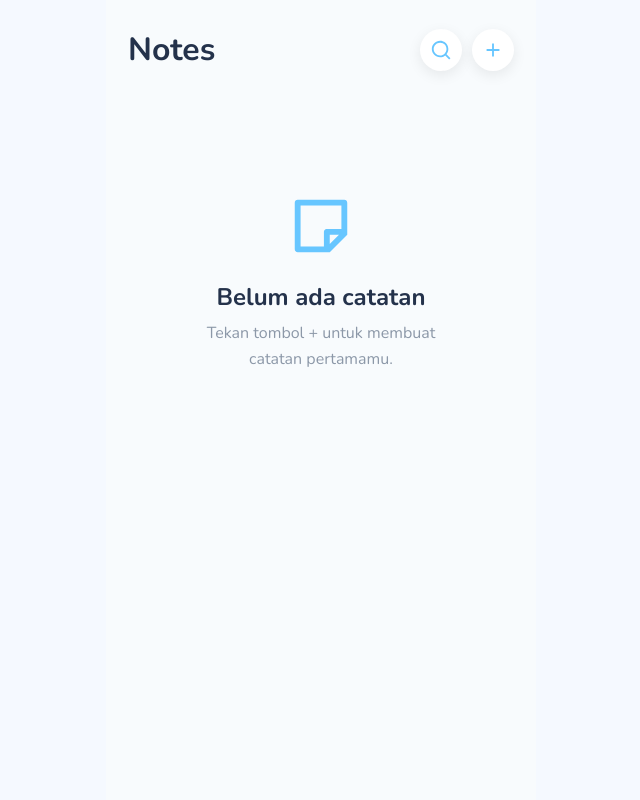
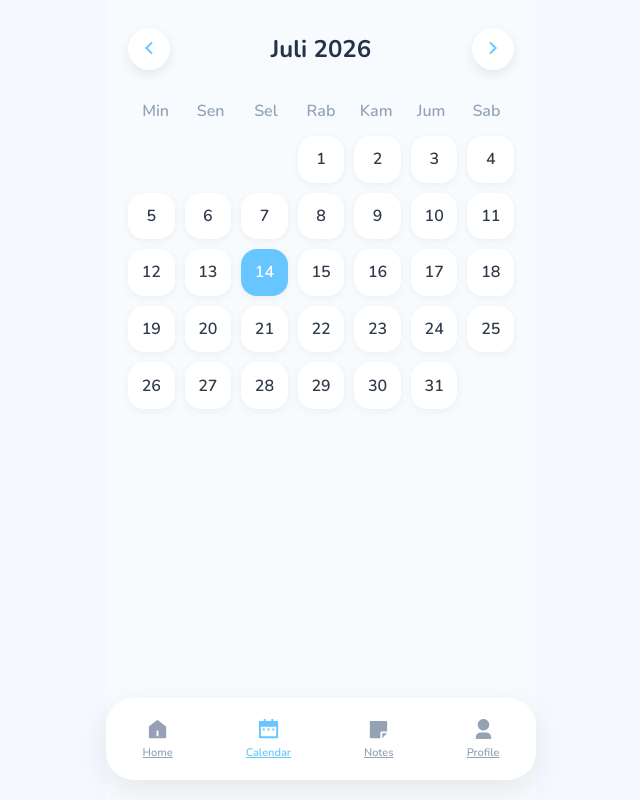
Before and after one commit to lasiah07/daily-planner, a React (Vite) app: page /calendar in a window 1280 px wide. Shown: the whole page, without its empty margins (319-959 px from the left). Built offline with nearby package versions, Linux system fonts and the light colour scheme.

Commit message:
feat: add calendar page, routing, floating action button, and notes improvements

```diff
--- a/src/App.jsx
+++ b/src/App.jsx
@@ -1,7 +1,48 @@
+import {
+  Routes,
+  Route,
+  Navigate,
+} from "react-router-dom";
+
+import Home from "./pages/Home/Home";
+import Calendar from "./pages/Calendar/Calendar";
 import Notes from "./pages/Notes/Notes";
 
+import BottomNavigation from "./components/BottomNavigation/BottomNavigation";
+
 function App() {
-  return <Notes />;
+  return (
+    <>
+      <Routes>
+        <Route
+          path="/"
+          element={<Navigate to="/home" />}
+        />
+
+        <Route
+          path="/home"
+          element={<Home />}
+        />
+
+        <Route
+          path="/calendar"
+          element={<Calendar />}
+        />
+
+        <Route
+          path="/notes"
+          element={<Notes />}
+        />
+
+        <Route
+          path="*"
+          element={<Navigate to="/home" />}
+        />
+      </Routes>
+
+      <BottomNavigation />
+    </>
+  );
 }
 
 export default App;
--- a/src/components/BottomNavigation/BottomNavigation.jsx
+++ b/src/components/BottomNavigation/BottomNavigation.jsx
@@ -1,43 +1,55 @@
 import "./BottomNavigation.css";
+import { NavLink } from "react-router-dom";
+
 import {
   RiHome5Fill,
+  RiCalendar2Fill,
   RiStickyNoteFill,
-  RiBarChartFill,
   RiUser3Fill,
-  RiAddLine,
 } from "react-icons/ri";
 
-function BottomNavigation({ onAddClick }) {
+function BottomNavigation() {
   return (
     <nav className="bottom-nav">
-
-      <button className="nav-item active">
+      <NavLink
+        to="/home"
+        className={({ isActive }) =>
+          `nav-item ${isActive ? "active" : ""}`
+        }
+      >
         <RiHome5Fill />
         <span>Home</span>
-      </button>
+      </NavLink>
 
-      <button className="nav-item">
+      <NavLink
+        to="/calendar"
+        className={({ isActive }) =>
+          `nav-item ${isActive ? "active" : ""}`
+        }
+      >
+        <RiCalendar2Fill />
+        <span>Calendar</span>
+      </NavLink>
+
+      <NavLink
+        to="/notes"
+        className={({ isActive }) =>
+          `nav-item ${isActive ? "active" : ""}`
+        }
+      >
         <RiStickyNoteFill />
         <span>Notes</span>
-      </button>
+      </NavLink>
 
-      <button
-        className="add-button"
-        onClick={onAddClick}
+      <NavLink
+        to="/profile"
+        className={({ isActive }) =>
+          `nav-item ${isActive ? "active" : ""}`
+        }
       >
-        <RiAddLine />
-      </button>
-
-      <button className="nav-item">
-        <RiBarChartFill />
-        <span>Insights</span>
-      </button>
-
-      <button className="nav-item">
         <RiUser3Fill />
         <span>Profile</span>
-      </button>
-
+      </NavLink>
     </nav>
   );
 }
--- a/src/components/FloatingButton/FloatingButton.css
+++ b/src/components/FloatingButton/FloatingButton.css
@@ -1,8 +1,9 @@
 .floating-button{
+
     position:fixed;
 
-    bottom:90px;
     left:50%;
+    bottom:72px;
 
     transform:translateX(-50%);
 
@@ -20,28 +21,35 @@
 
     color:white;
 
-    font-size:34px;
-
     display:flex;
     justify-content:center;
     align-items:center;
 
-    box-shadow:
-    0 12px 30px rgba(92,185,255,.35);
+    font-size:34px;
 
     cursor:pointer;
 
+    box-shadow:
+        0 12px 30px rgba(92,185,255,.30),
+        0 0 18px rgba(92,185,255,.18);
+
     transition:.25s;
+
+    z-index:999;
 }
 
 .floating-button:hover{
+
     transform:
     translateX(-50%)
     scale(1.08);
+
 }
 
 .floating-button:active{
+
     transform:
     translateX(-50%)
-    scale(.92);
+    scale(.95);
+
 }
--- /dev/null
+++ b/src/pages/Calendar/Calendar.css
@@ -0,0 +1,207 @@
+.calendar-page{
+
+    max-width:430px;
+
+    margin:auto;
+
+    min-height:100vh;
+
+    background:#F8FBFD;
+
+    padding:28px 22px 110px;
+
+}
+
+.calendar-header{
+
+    display:flex;
+
+    justify-content:space-between;
+
+    align-items:center;
+
+    margin-bottom:30px;
+
+}
+
+.calendar-header h2{
+
+    font-size:24px;
+
+    color:#24324B;
+
+}
+
+.calendar-header button{
+
+    width:42px;
+
+    height:42px;
+
+    border:none;
+
+    border-radius:50%;
+
+    background:white;
+
+    cursor:pointer;
+
+    box-shadow:0 4px 12px rgba(0,0,0,.08);
+
+}
+
+.calendar-header svg{
+
+    font-size:24px;
+
+    color:#67C6FF;
+
+}
+
+.weekdays{
+
+    display:grid;
+
+    grid-template-columns:repeat(7,1fr);
+
+    margin-bottom:14px;
+
+}
+
+.weekdays span{
+
+    text-align:center;
+
+    font-weight:600;
+
+    color:#94A3B8;
+
+}
+
+.calendar-grid{
+
+    display:grid;
+
+    grid-template-columns:repeat(7,1fr);
+
+    gap:10px;
+
+}
+
+.day{
+
+    aspect-ratio:1;
+
+    background:white;
+
+    border-radius:16px;
+
+    display:flex;
+
+    justify-content:center;
+
+    align-items:center;
+
+    font-weight:600;
+
+    box-shadow:0 2px 8px rgba(0,0,0,.05);
+
+}
+
+.today{
+
+    background:#67C6FF;
+
+    color:white;
+
+}
+
+.day{
+
+    position:relative;
+
+}
+
+.deadline-dot{
+
+    width:7px;
+
+    height:7px;
+
+    border-radius:50%;
+
+    background:#FF7A59;
+
+    position:absolute;
+
+    bottom:8px;
+
+}
+
+.empty{
+
+    background:transparent;
+
+    box-shadow:none;
+
+}
+
+.selected-day{
+
+    border:2px solid #67C6FF;
+
+}
+
+.selected-tasks{
+
+    margin-top:30px;
+
+    background:white;
+
+    border-radius:20px;
+
+    padding:20px;
+
+    box-shadow:0 4px 14px rgba(0,0,0,.06);
+
+}
+
+.selected-tasks h3{
+
+    margin-bottom:18px;
+
+    color:#24324B;
+
+}
+
+.selected-tasks p{
+
+    color:#6B7280;
+
+}
+
+.task-item{
+
+    display:flex;
+
+    align-items:center;
+
+    gap:12px;
+
+    padding:12px 0;
+
+    border-bottom:1px solid #EEF2F6;
+
+}
+
+.task-item:last-child{
+
+    border-bottom:none;
+
+}
+
+.task-item span{
+
+    font-size:20px;
+
+}
--- /dev/null
+++ b/src/pages/Calendar/Calendar.jsx
@@ -0,0 +1,221 @@
+import { useState } from "react";
+import "./Calendar.css";
+import {
+  RiArrowLeftSLine,
+  RiArrowRightSLine,
+} from "react-icons/ri";
+
+function Calendar() {
+  const [currentDate, setCurrentDate] =
+    useState(new Date());
+
+  const [selectedDate, setSelectedDate] =
+    useState(null);
+
+  const [tasks] = useState(() => {
+    const saved = localStorage.getItem(
+      "planora_tasks"
+    );
+
+    return saved ? JSON.parse(saved) : [];
+  });
+
+  const months = [
+    "Januari",
+    "Februari",
+    "Maret",
+    "April",
+    "Mei",
+    "Juni",
+    "Juli",
+    "Agustus",
+    "September",
+    "Oktober",
+    "November",
+    "Desember",
+  ];
+
+  const days = [
+    "Min",
+    "Sen",
+    "Sel",
+    "Rab",
+    "Kam",
+    "Jum",
+    "Sab",
+  ];
+
+  const year = currentDate.getFullYear();
+  const month = currentDate.getMonth();
+
+  const firstDay = new Date(
+    year,
+    month,
+    1
+  ).getDay();
+
+  const totalDays = new Date(
+    year,
+    month + 1,
+    0
+  ).getDate();
+
+  const prevMonth = () => {
+    setCurrentDate(
+      new Date(year, month - 1, 1)
+    );
+    setSelectedDate(null);
+  };
+
+  const nextMonth = () => {
+    setCurrentDate(
+      new Date(year, month + 1, 1)
+    );
+    setSelectedDate(null);
+  };
+
+  const dates = [];
+
+  for (let i = 0; i < firstDay; i++) {
+    dates.push(null);
+  }
+
+  for (let i = 1; i <= totalDays; i++) {
+    dates.push(i);
+  }
+
+  const today = new Date();
+
+  const selectedTasks = selectedDate
+    ? tasks.filter((task) => {
+        if (!task.deadline) return false;
+
+        const taskDate = new Date(task.deadline);
+
+        return (
+          taskDate.getDate() === selectedDate &&
+          taskDate.getMonth() === month &&
+          taskDate.getFullYear() === year
+        );
+      })
+    : [];
+
+  return (
+    <div className="calendar-page">
+
+      <div className="calendar-header">
+
+        <button onClick={prevMonth}>
+          <RiArrowLeftSLine />
+        </button>
+
+        <h2>
+          {months[month]} {year}
+        </h2>
+
+        <button onClick={nextMonth}>
+          <RiArrowRightSLine />
+        </button>
+
+      </div>
+
+      <div className="weekdays">
+        {days.map((day) => (
+          <span key={day}>{day}</span>
+        ))}
+      </div>
+
+      <div className="calendar-grid">
+
+        {dates.map((date, index) => {
+
+          if (date === null) {
+            return (
+              <div
+                key={index}
+                className="day empty"
+              />
+            );
+          }
+
+          const isToday =
+            date === today.getDate() &&
+            month === today.getMonth() &&
+            year === today.getFullYear();
+
+          const hasTask = tasks.some((task) => {
+            if (!task.deadline) return false;
+
+            const taskDate = new Date(task.deadline);
+
+            return (
+              taskDate.getDate() === date &&
+              taskDate.getMonth() === month &&
+              taskDate.getFullYear() === year
+            );
+          });
+
+          return (
+            <div
+              key={index}
+              className={`day ${
+                isToday ? "today" : ""
+              } ${
+                selectedDate === date
+                  ? "selected-day"
+                  : ""
+              }`}
+              onClick={() =>
+                setSelectedDate(date)
+              }
+            >
+              <span>{date}</span>
+
+              {hasTask && (
+                <div className="deadline-dot" />
+              )}
+            </div>
+          );
+        })}
+
+      </div>
+
+      {selectedDate && (
+
+        <div className="selected-tasks">
+
+          <h3>
+            Aktivitas {selectedDate}{" "}
+            {months[month]}
+          </h3>
+
+          {selectedTasks.length === 0 ? (
+            <p>
+              Tidak ada deadline.
+            </p>
+          ) : (
+            selectedTasks.map((task) => (
+              <div
+                key={task.id}
+                className="task-item"
+              >
+                <span>
+                  {task.completed
+                    ? "✅"
+                    : "📌"}
+                </span>
+
+                <p>{task.title}</p>
+              </div>
+            ))
+          )}
+
+        </div>
+
+      )}
+
+    </div>
+  );
+}
+
+export default Calendar;
--- a/src/pages/Home/Home.jsx
+++ b/src/pages/Home/Home.jsx
@@ -5,10 +5,10 @@ import GreetingCard from "../../components/GreetingCard/GreetingCard";
 import ProgressCard from "../../components/ProgressCard/ProgressCard";
 import TaskList from "../../components/TaskList/TaskList";
 import DeadlineList from "../../components/DeadlineList/DeadlineList";
-import BottomNavigation from "../../components/BottomNavigation/BottomNavigation";
 import AddTaskModal from "../../components/AddTaskModal/AddTaskModal";
 import AccordionSection from "../../components/AccordionSection/AccordionSection";
 import ConfirmModal from "../../components/ConfirmModal/ConfirmModal";
+import FloatingButton from "../../components/FloatingButton/FloatingButton";
 
 import { user, tasks } from "../../data/dummyData";
 
@@ -148,13 +148,6 @@ function Home() {
         />
       </AccordionSection>
 
-      <BottomNavigation
-        onAddClick={() => {
-          setEditingTask(null);
-          setIsModalOpen(true);
-        }}
-      />
-
       <AddTaskModal
         isOpen={isModalOpen}
         onClose={() => {
@@ -175,6 +168,14 @@ function Home() {
         }}
         onConfirm={confirmDelete}
       />
+
+      <FloatingButton
+        onClick={() => {
+          setEditingTask(null);
+          setIsModalOpen(true);
+        }}
+      />
+
     </div>
   );
 }
--- a/src/pages/Notes/Notes.jsx
+++ b/src/pages/Notes/Notes.jsx
@@ -11,6 +11,7 @@ import EmptyState from "../../components/EmptyState/EmptyState";
 import AddNoteModal from "../../components/AddNoteModal/AddNoteModal";
 import NoteCard from "../../components/NoteCard/NoteCard";
 import ConfirmModal from "../../components/ConfirmModal/ConfirmModal";
+import FloatingButton from "../../components/FloatingButton/FloatingButton";
 
 function Notes() {
   const [notes, setNotes] = useState(() => {
@@ -157,15 +158,6 @@ function Notes() {
                 <RiSearchLine />
               </button>
 
-              <button
-                className="header-btn"
-                onClick={() => {
-                  setEditingNote(null);
-                  setIsModalOpen(true);
-                }}
-              >
-                <RiAddLine />
-              </button>
             </div>
           </>
         ) : (
@@ -262,6 +254,14 @@ function Notes() {
         }}
         onConfirm={confirmDelete}
       />
+
+      <FloatingButton
+        onClick={() => {
+          setEditingNote(null);
+          setIsModalOpen(true);
+        }}
+      />
+
     </div>
   );
 }
```
